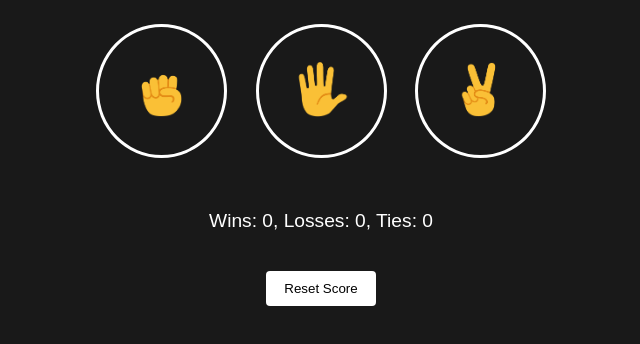
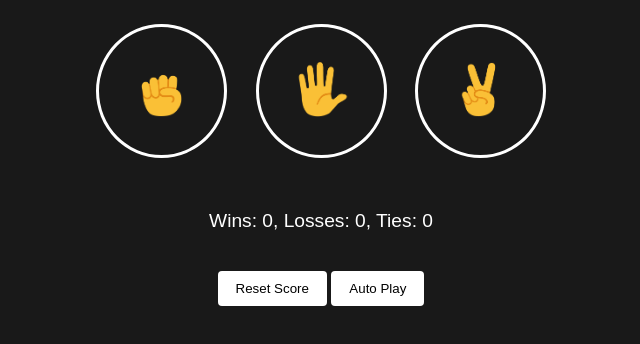
Before and after one commit to seeram17/rock-paper-scissors, a plain HTML site: page index.html in a window 1280 px wide. Shown: the part 112-456 px from the top of the page, without its empty margins (319-959 px from the left). Drawn offline with Linux system fonts and the light colour scheme.

Commit message:
Added Auto Play

```diff
--- a/index.html
+++ b/index.html
@@ -40,6 +40,8 @@
         Reset Score
     </button>
 
+    <button class="auto-play-btn" onclick="autoplay();">Auto Play</button>
+
     <script src="rock-paper-scissors.js"></script>
 </body>
 
--- a/rock-paper-scissors.js
+++ b/rock-paper-scissors.js
@@ -68,3 +68,26 @@ function resetScore() {
     document.querySelector('.game-result').innerHTML = '';
     document.querySelector('.game-moves').innerHTML = '';
 }
+
+let isAutoPlaying = false;
+let intervalId;
+
+function autoplay() {
+    if (!isAutoPlaying) {
+
+        intervalId = setInterval(function () {
+
+            const playermove = generate();
+            playGame(playermove);
+        }, 1000);
+
+        isAutoPlaying = true;
+
+        document.querySelector('.auto-play-btn').textContent = 'Stop Play';
+    } else {
+
+        clearInterval(intervalId);
+        isAutoPlaying = false;
+        document.querySelector('.auto-play-btn').textContent = 'Auto Play';
+    }
+}
--- a/style.css
+++ b/style.css
@@ -46,8 +46,9 @@ body {
     font-size: larger;
 }
 
-.reset-btn {
-    background-color: rgb(255, 255, 255);
+.reset-btn,
+.auto-play-btn {
+    background-color: white;
     color: black;
     padding: 10px 18px;
     cursor: pointer;
```
